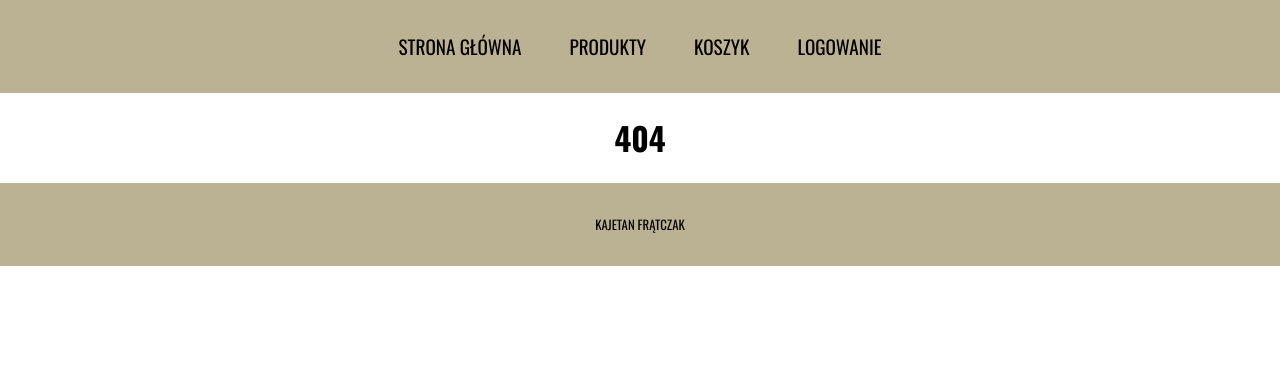
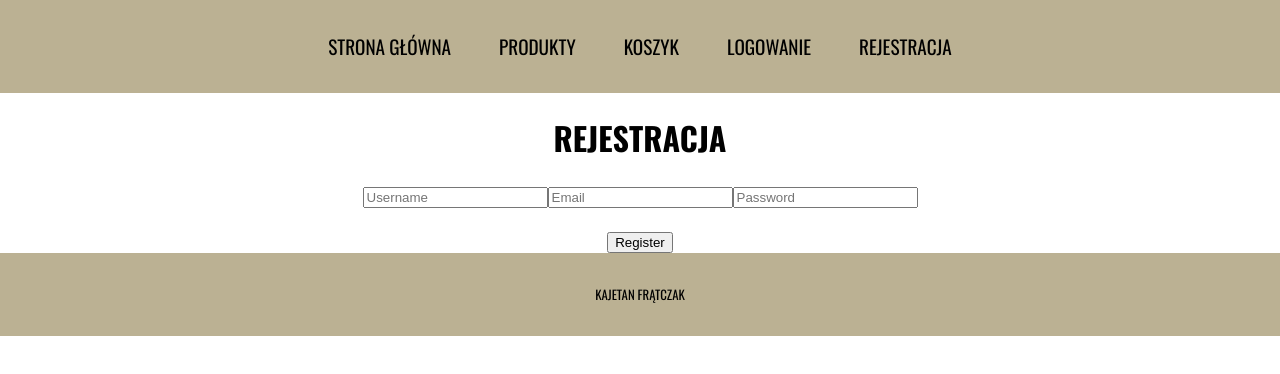
Before and after one commit to KajetanFratczak/SklepInternetowy, a React (Vite) app in the folder sklep_internetowy/: page /register in a window 1280 px wide. Before the commit this address had no page. Shown: the top 374 px of the page. Built offline with nearby package versions, Linux system fonts and the light colour scheme.

Commit message:
Rejestracja (wstępnie zrobiona)

```diff
--- a/sklep_internetowy/src/App.jsx
+++ b/sklep_internetowy/src/App.jsx
@@ -5,6 +5,7 @@ import Products from "./components/Products";
 import ProductDetails from "./components/ProductDetails";
 import Cart from "./components/Cart";
 import Login from "./components/Login";
+import Register from "./components/Register";
 import OrderHistory from "./components/OrderHistory";
 import Admin from "./components/Admin";
 import NoPage from "./components/NoPage";
@@ -21,6 +22,7 @@ function App()
           <Route path="product/:id" element={<ProductDetails />} />
           <Route path="cart" element={<Cart />} />
           <Route path="login" element={<Login />} />
+          <Route path="register" element={<Register />} />
           <Route path="orders" element={<OrderHistory />} />
           <Route path="admin" element={<Admin />} />
           <Route path="*" element={<NoPage />} />
--- a/sklep_internetowy/src/components/Layout.jsx
+++ b/sklep_internetowy/src/components/Layout.jsx
@@ -18,6 +18,9 @@ const Layout = () => {
             <li>
               <Link to="/login">Logowanie</Link>
             </li>
+            <li>
+              <Link to="/register">Rejestracja</Link>
+            </li>
           </ul>
         </nav>
       </header>
--- a/sklep_internetowy/src/components/Login.jsx
+++ b/sklep_internetowy/src/components/Login.jsx
@@ -2,30 +2,24 @@ import React, { useState } from 'react';
 import { useNavigate } from 'react-router-dom';
 
 const Login = () => {
-
-    const mockUsers = [
-        { username: "user1", password: "password1" },
-        { username: "user2", password: "password2" },
-        { username: "admin", password: "admin123" },
-      ];
-
     const [username, setUsername] = useState("");
     const [password, setPassword] = useState("");
     const [error, setError] = useState("");
     const navigate = useNavigate();
 
     const handleLogin = () => {
-        const user = mockUsers.find((u) => u.username === username && u.password === password);
+        const storedUsers = JSON.parse(localStorage.getItem("users")) || [];
+        const user = storedUsers.find((u) => u.username === username && u.password === password);
 
         if (user)
         {
-            localStorage.setItem("loggedUser", JSON.stringify(user));
-            setError("");
-            navigate("/");
+          localStorage.setItem("loggedInUser", JSON.stringify(user));
+          setError("");
+          navigate("/");
         }
         else
         {
-            setError("Invalid username or password");
+          setError("Invalid username or password");
         }
     };
 
--- /dev/null
+++ b/sklep_internetowy/src/components/Register.jsx
@@ -0,0 +1,44 @@
+import React, { useState } from 'react';
+import { useNavigate } from 'react-router-dom';
+
+const Register = () => {
+    const [username, setUsername] = useState("");
+    const [password, setPassword] = useState("");
+    const [email, setEmail] = useState("");
+    const [error, setError] = useState("");
+    const navigate = useNavigate();
+
+    const handleRegister = () => {
+        if (!username || !password || !email)
+        {
+            setError("All fields are required");
+            return;
+        }
+
+        const users = JSON.parse(localStorage.getItem("users")) || [];
+        const isUserExist = users.find((user) => user.username === username);
+
+        if (isUserExist) {
+        setError("Username is already taken.");
+        return;
+        }
+
+        const newUser = { username, password, email };
+        const updatedUsers = [...users, newUser];
+        localStorage.setItem("users", JSON.stringify(updatedUsers));
+        navigate("/login");
+    };
+
+    return (
+        <div className='register-page'>
+            <h1>Rejestracja</h1>
+            <input type='text' placeholder='Username' value={username} onChange={(e) => setUsername(e.target.value)}></input>
+            <input type='email' placeholder='Email' value={email} onChange={(e) => setEmail(e.target.value)}></input>
+            <input type='password' placeholder='Password' value={password} onChange={(e) => setPassword(e.target.value)}></input>
+            <h2>{error}</h2>
+            <button onClick={handleRegister}>Register</button>
+        </div>
+    );
+};
+
+export default Register;
```
